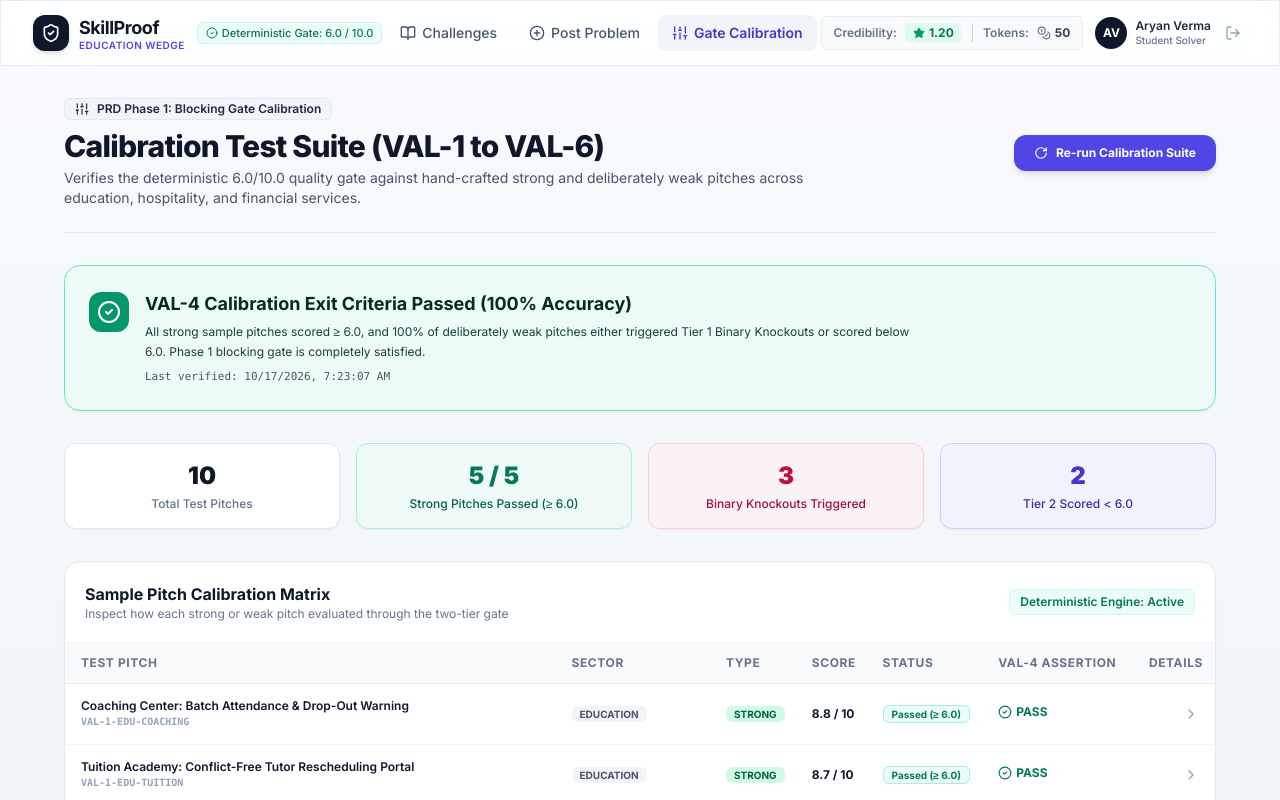
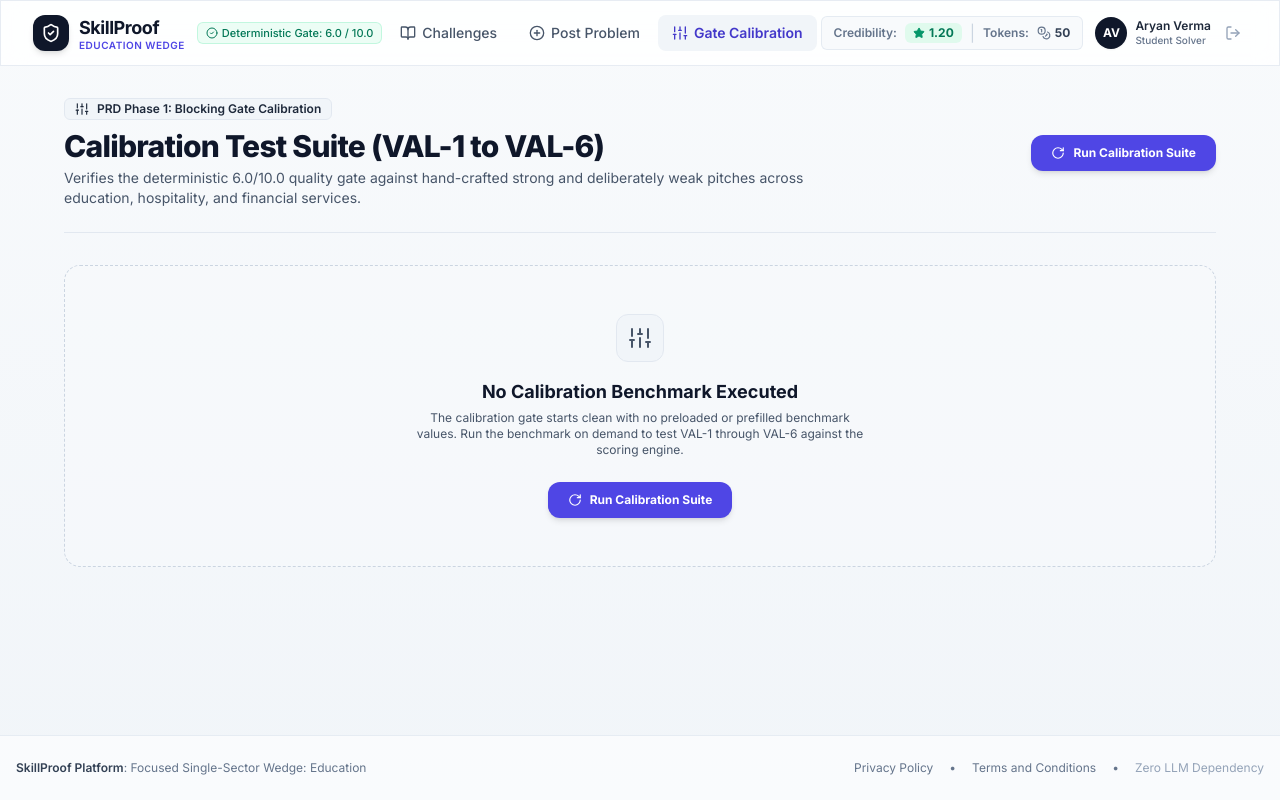
Before and after one commit to sameerrathee07-ai/SKILLPROOF, a Next.js app: page /admin/calibrate in a window 1280 px wide. Shown: the top 800 px of the page. Built offline with nearby package versions, Linux system fonts and the light colour scheme.

Commit message:
Run calibration benchmarks on demand
Stop executing the calibration suite on page load and show an empty state with an explicit run action. Remove the obsolete Claude launch configuration.

```diff
--- a/app/admin/calibrate/page.tsx
+++ b/app/admin/calibrate/page.tsx
@@ -18,12 +18,13 @@ import { CalibrationReport } from "@/lib/scoring/calibrationData";
 
 export default function CalibrationAdminPage() {
   const [report, setReport] = useState<CalibrationReport | null>(null);
-  const [loading, setLoading] = useState(true);
+  const [loading, setLoading] = useState(false);
   const [running, setRunning] = useState(false);
   const [expandedId, setExpandedId] = useState<string | null>(null);
 
   const fetchCalibration = async () => {
     setRunning(true);
+    setLoading(true);
     try {
       const res = await fetch("/api/calibrate");
       if (res.ok) {
@@ -37,10 +38,6 @@ export default function CalibrationAdminPage() {
       setRunning(false);
     }
   };
-
-  useEffect(() => {
-    fetchCalibration();
-  }, []);
 
   const toggleExpand = (id: string) => {
     setExpandedId(expandedId === id ? null : id);
@@ -70,7 +67,7 @@ export default function CalibrationAdminPage() {
           className="inline-flex items-center space-x-2 px-5 py-2.5 rounded-xl bg-brand-600 hover:bg-brand-500 text-white text-xs font-bold shadow-md transition-all disabled:opacity-50"
         >
           <RotateCw className={`w-3.5 h-3.5 ${running ? "animate-spin" : ""}`} />
-          <span>{running ? "Running Suite..." : "Re-run Calibration Suite"}</span>
+          <span>{running ? "Running Suite..." : report ? "Re-run Calibration Suite" : "Run Calibration Suite"}</span>
         </button>
       </div>
 
@@ -336,7 +333,26 @@ export default function CalibrationAdminPage() {
             </p>
           </div>
         </div>
-      ) : null}
+      ) : (
+        <div className="rounded-2xl border border-dashed border-slate-300 bg-slate-50/50 p-12 text-center">
+          <div className="mx-auto w-12 h-12 rounded-xl bg-slate-100 border border-slate-200 flex items-center justify-center text-slate-600 mb-4">
+            <Sliders className="w-6 h-6" />
+          </div>
+          <h2 className="text-lg font-bold text-slate-900 mb-1">No Calibration Benchmark Executed</h2>
+          <p className="text-xs text-slate-600 max-w-md mx-auto mb-6">
+            The calibration gate starts clean with no preloaded or prefilled benchmark values. Run the benchmark on demand to test VAL-1 through VAL-6 against the scoring engine.
+          </p>
+          <button
+            type="button"
+            disabled={running}
+            onClick={fetchCalibration}
+            className="inline-flex items-center space-x-2 px-5 py-2.5 rounded-xl bg-brand-600 hover:bg-brand-500 text-white text-xs font-bold shadow-md transition-all disabled:opacity-50"
+          >
+            <RotateCw className={`w-3.5 h-3.5 ${running ? "animate-spin" : ""}`} />
+            <span>Run Calibration Suite</span>
+          </button>
+        </div>
+      )}
     </div>
   );
 }
```
Also changed, not shown: .claude/launch.json (deleted).
